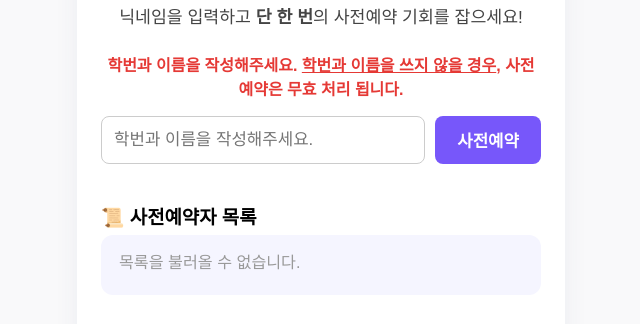
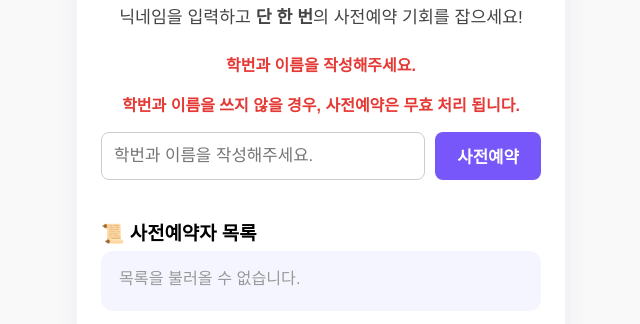
Before and after one commit to heynguenqq1/wild_camp-advance-reservation, a website: page public/index.html in a window 1280 px wide. Shown: the part 166-490 px from the top of the page, without its empty margins (319-959 px from the left). Drawn offline with Linux system fonts and the light colour scheme; no server answers.

Commit message:
Update index.html

```diff
--- a/public/index.html
+++ b/public/index.html
@@ -141,8 +141,9 @@
     </div>
 
     <!-- 항상 보이는 붉은 경고 -->
-    <div class="static-warning">
-      학번과 이름을 작성해주세요. <u>학번과 이름을 쓰지 않을 경우</u>, 사전예약은 무효 처리 됩니다.
+   <div class="static-warning">
+      <p>학번과 이름을 작성해주세요.</p>
+      <p class="indent">학번과 이름을 쓰지 않을 경우, 사전예약은 무효 처리 됩니다.</p>
     </div>
 
     <!-- form or done message -->
```
